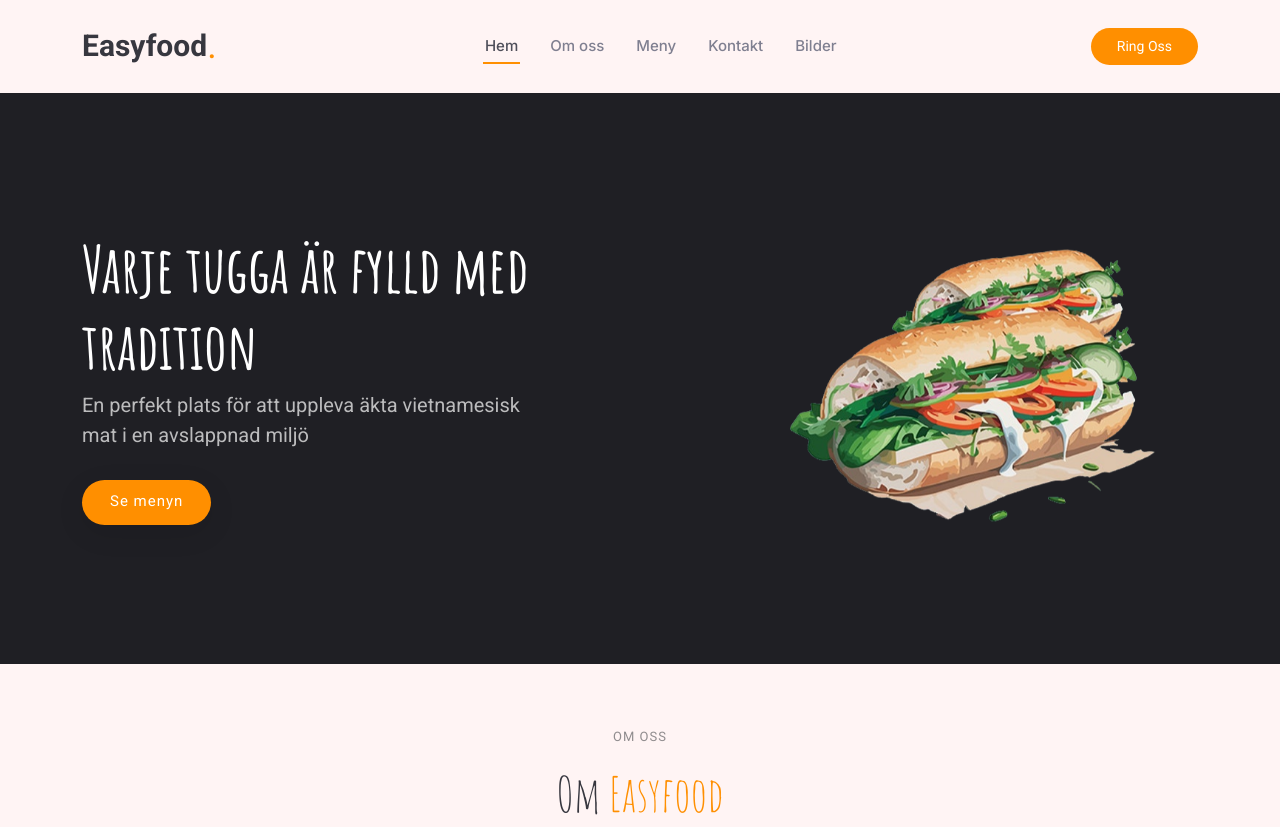
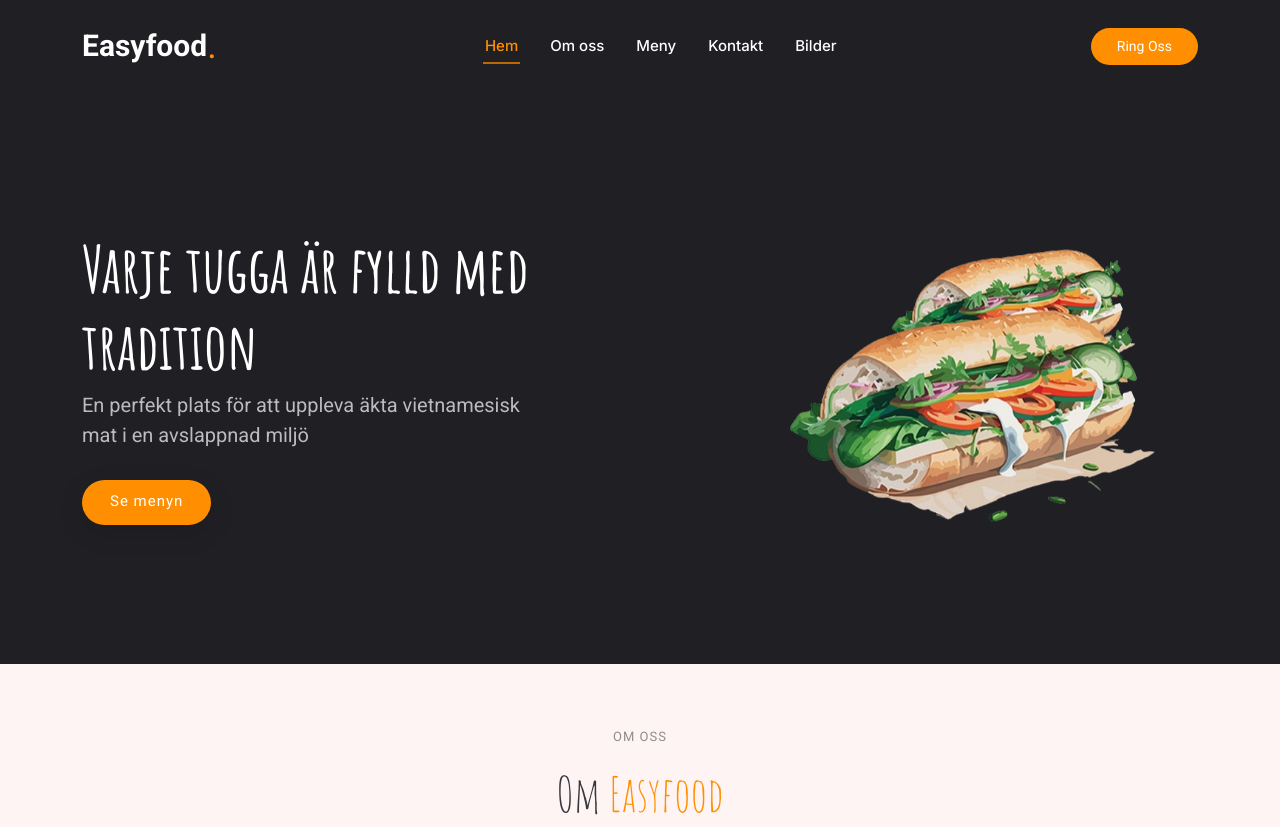
Before and after one commit to kayn85/easyfood, a plain HTML site: page index.html in a window 1280 px wide. Shown: the top 827 px of the page. Drawn offline with Linux system fonts and the light colour scheme.

Commit message:
ändra utseende

```diff
--- a/index.html
+++ b/index.html
@@ -24,7 +24,8 @@
   </head>
 
   <body class="index-page">
-    <header id="header" class="header d-flex align-items-center sticky-top">
+    <header id="header"
+      class="header d-flex align-items-center sticky-top dark-background">
       <div
         class="container position-relative d-flex align-items-center justify-content-between">
         <a href="#hem" class="logo d-flex align-items-center me-auto me-xl-0">
@@ -51,8 +52,10 @@
             class="row gy-4 justify-content-center justify-content-lg-between">
             <div
               class="col-lg-5 order-2 order-lg-1 d-flex flex-column justify-content-center">
-              <h1 data-aos="fade-up">Varje tugga är fylld med tradition</h1>
-              <p data-aos="fade-up" data-aos-delay="100">En perfekt plats för
+              <h1 data-aos="fade-up">Varje tugga är fylld med
+                tradition</h1>
+              <p data-aos="fade-up" data-aos-delay="100">En
+                perfekt plats för
                 att uppleva äkta vietnamesisk mat i en avslappnad miljö</p>
               <div class="d-flex" data-aos="fade-up" data-aos-delay="200">
                 <a href="#meny" class="btn-get-started">Se menyn</a>
--- a/styles.css
+++ b/styles.css
@@ -17,18 +17,18 @@
 
 :root
 {
-  --nav-color: #7f7f90;
-  --nav-hover-color: #FF8F00;
+  --nav-color: white;
+  --nav-hover-color: #bb6a01;
   --nav-mobile-background-color: #fff;
   --nav-dropdown-background-color: #fff;
   --nav-dropdown-color: #7f7f90;
-  --nav-dropdown-hover-color: #FF8F00
+  --nav-dropdown-hover-color: #FF8F00;
 }
 
 .light-background
 {
   --background-color: #f2f2f2;
-  --surface-color: #fff
+  --surface-color: #fff;
 }
 
 .dark-background
@@ -37,7 +37,7 @@
   --default-color: #fff;
   --heading-color: #fff;
   --surface-color: #37373f;
-  --contrast-color: #fff
+  --contrast-color: #fff;
 }
 
 :root
@@ -236,7 +236,7 @@ h6
   .navmenu .active,
   .navmenu .active:focus
   {
-    color: color-mix(in srgb, var(--nav-color) 80%, black 50%)
+    color: #FF8F00;
   }
 
   .navmenu .dropdown ul
```
